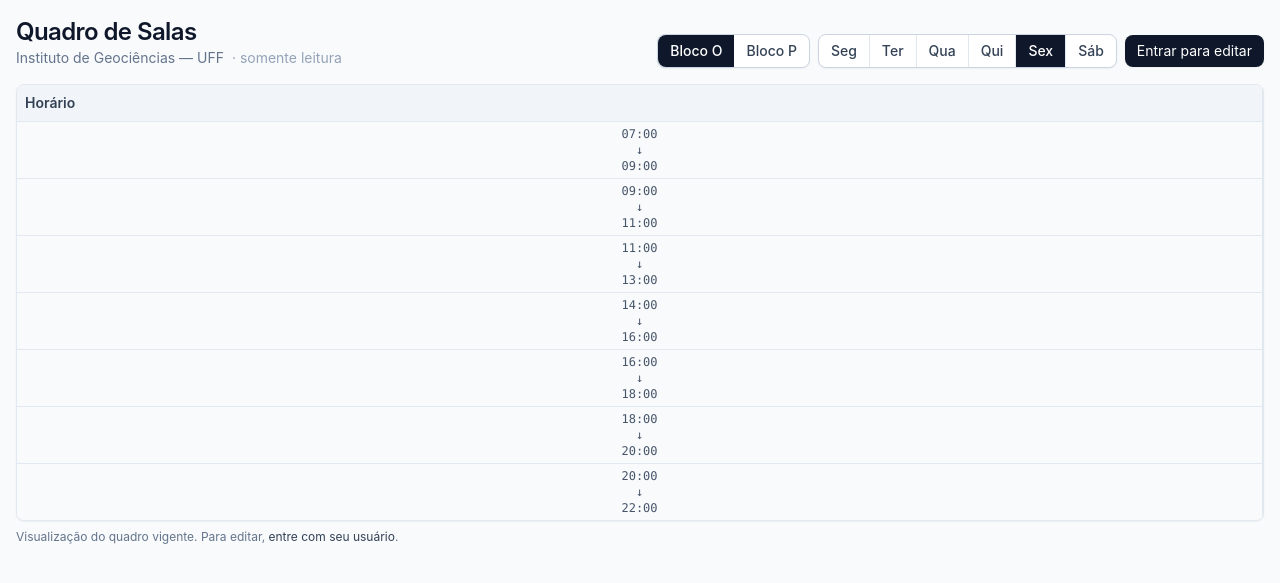
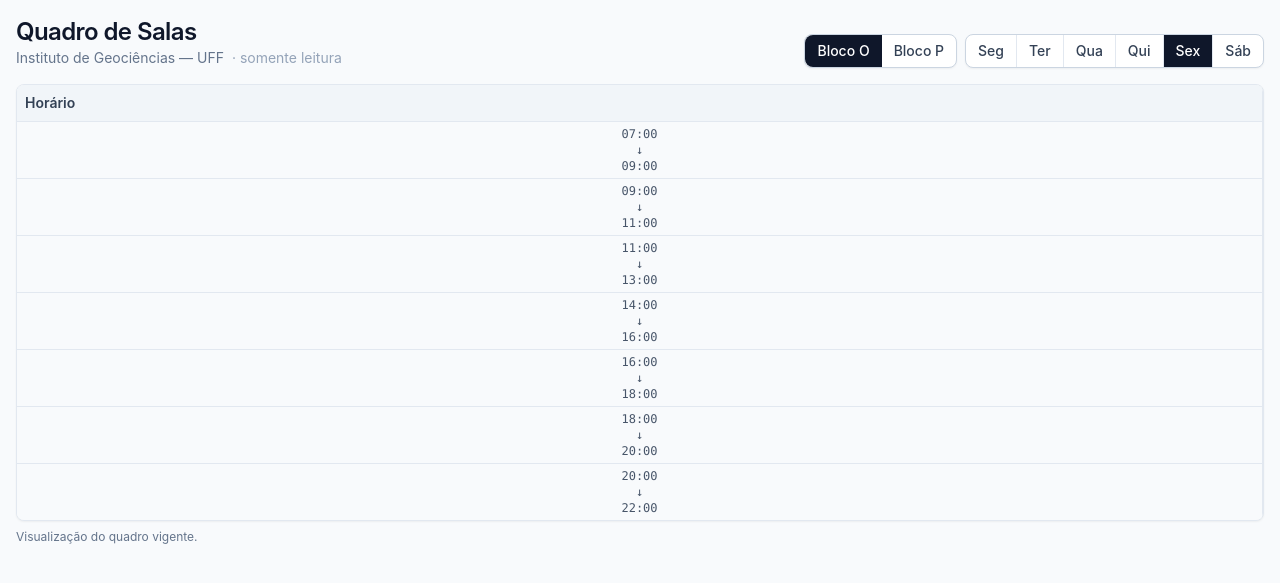
Before and after one commit to pjfernandes/gestao-salas, a Django app: page / in a window 1280 px wide. Shown: the top 583 px of the page. Run offline with Django 4.2, Linux system fonts and the light colour scheme; data that the repository does not hold is empty; some libraries are stand-ins or nearby versions.

Commit message:
botao login removido do grade.html

```diff
--- a/alocacao/templates/alocacao/grade.html
+++ b/alocacao/templates/alocacao/grade.html
@@ -51,10 +51,10 @@
         </button>
       </form>
       {% else %}
-      <a href="{% url 'login' %}"
+      <!-- <a href="{% url 'login' %}"
         class="px-3 py-1.5 text-sm rounded-lg bg-slate-900 text-white hover:bg-slate-800 shadow-sm">
         Entrar para editar
-      </a>
+      </a> -->
       {% endif %}
     </div>
   </header>
@@ -222,8 +222,8 @@
       </p>
       {% else %}
       <p class="mt-2 text-xs text-slate-500">
-        Visualização do quadro vigente. Para editar,
-        <a href="{% url 'login' %}" class="text-slate-700 hover:underline">entre com seu usuário</a>.
+        Visualização do quadro vigente.
+        <!-- <a href="{% url 'login' %}" class="text-slate-700 hover:underline">entre com seu usuário</a>. -->
       </p>
       {% endif %}
     </main>
```
